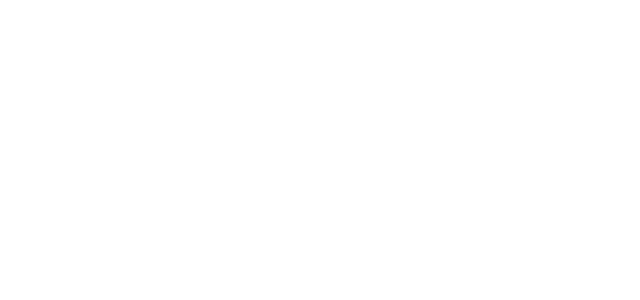
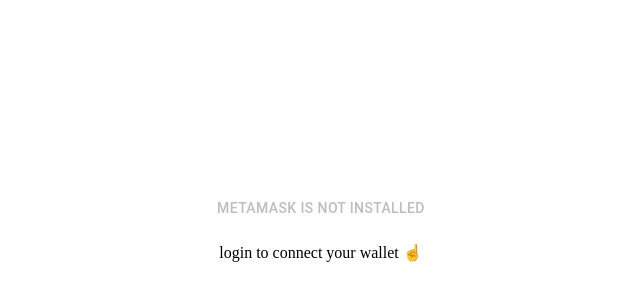
Before and after one commit to jkwalsh127/NFTs, a React (Create React App) app: page / in a window 1280 px wide. Shown: the part 174-474 px from the top of the page, without its empty margins (327-967 px from the left). Built offline with nearby package versions, Linux system fonts and the light colour scheme.

Commit message:
connect to metamask

```diff
--- a/package.json
+++ b/package.json
@@ -3,6 +3,9 @@
   "version": "0.1.0",
   "private": true,
   "dependencies": {
+    "@emotion/react": "^11.10.4",
+    "@emotion/styled": "^11.10.4",
+    "@mui/material": "^5.10.4",
     "@testing-library/jest-dom": "^5.16.5",
     "@testing-library/react": "^13.4.0",
     "@testing-library/user-event": "^13.5.0",
--- a/public/index.html
+++ b/public/index.html
@@ -24,7 +24,7 @@
       work correctly both with client-side routing and a non-root public URL.
       Learn how to configure a non-root public URL by running `npm run build`.
     -->
-    <title>React App</title>
+    <title>View NFTs</title>
   </head>
   <body>
     <noscript>You need to enable JavaScript to run this app.</noscript>
--- a/src/App.js
+++ b/src/App.js
@@ -1,9 +1,102 @@
+import { useState, useEffect } from 'react';
+import Button from '@mui/material/Button';
 
 function App() {
+
+  // Use state to track:
+  // if a user's browser has the MetaMask plugin installed, and
+  // the user's wallet, once connected through MetaMask
+  const [plugin, setPlugin] = useState("");
+  const [wallet, setWallet] = useState("");
+
+  const [nfts, setNfts] = useState([]);
+
+  // We want to detect if the user has MetaMask installed every time this component loads
+  useEffect(() => {
+    togglePlugin();
+  }, []);
+
+  // Used to detect the MetaMask global API, located at window.ethereum, if present
+  function togglePlugin() {
+    if (typeof window.ethereum !== "undefined") {
+      setPlugin("present");
+      console.log("Metamask is installed!");
+    } else {
+      setPlugin("absent");
+      console.log("Metamask is not installed...");
+    };
+  };
+
+  // Connect to a user's metamask account
+  async function metamaskLogin() {
+    const accounts = await window.ethereum.request({ method: 'eth_requestAccounts' })
+      // We want to capture the message if user doesn't select a wallet
+      .catch((e) => {
+        console.error(e.message)
+      })
+    if (!accounts) { return }
+    setWallet(accounts[0]);
+  };
+
+  function metamaskLogout() {
+    setWallet("");
+  }
+
+  async function retrieveOpensea() {
+    if (wallet === "") { return }
+    fetch(`https://api.opensea.io/api/v1/assets?owner=${wallet}&order_direction=desc&limit=20&include_orders=false`)
+      .then((res) => res.json())
+      .then((res) => {
+        setNfts(res.assets)
+      })
+      .catch((e) => {
+        console.error(e)
+        console.error('Could not connect to OpenSea')
+      })
+  }
+
   return (
-    <>
+    <div className="app">
+      <div>
+        {
+          plugin === "present" && wallet === "" ?
+            <Button id="metamask-login" onClick={metamaskLogin} >
+              Login with MetaMask
+            </Button>
+          : wallet !== "" ?
+            <Button onClick={metamaskLogout}>
+              Logout of MetaMask
+            </Button>
+          :
+            <Button id="metamask-login" disabled>
+              Metamask is not installed
+            </Button>
+        }
+      </div>
+      <div>
+        {
+          wallet !== "" ?
+            <p>{wallet}</p>
+          :
+            <p>login to connect your wallet ☝️</p>
+        }
+      </div>
+      <div>
+        {
+          wallet !== "" ?
+            <Button onClick={retrieveOpensea}>
+              Retrieve NFTs
+            </Button>
+          :
+            <></>
+        }
+      </div>
+      <div>
+        {
 
-    </>
+        }
+      </div>
+    </div>
   );
 }
 
--- a/src/index.css
+++ b/src/index.css
@@ -1,13 +1,18 @@
-body {
-  margin: 0;
-  font-family: -apple-system, BlinkMacSystemFont, 'Segoe UI', 'Roboto', 'Oxygen',
-    'Ubuntu', 'Cantarell', 'Fira Sans', 'Droid Sans', 'Helvetica Neue',
-    sans-serif;
-  -webkit-font-smoothing: antialiased;
-  -moz-osx-font-smoothing: grayscale;
+.app {
+  width: 100vw;
+  height: 100vh;
+  display: flex;
+  flex-direction: column;
+  justify-content: center;
+  align-items: center;
 }
 
-code {
-  font-family: source-code-pro, Menlo, Monaco, Consolas, 'Courier New',
-    monospace;
+.metamask-login-btn {
+  height: 40px;
+  width: 200px;
+  background-color: blue;
+  color: white;
+  border: none;
+  border-radius: 10px;
+  font-size: 20px;
 }
```
Also changed, not shown: 1 other file (tests, documents, lock files or other folders).
